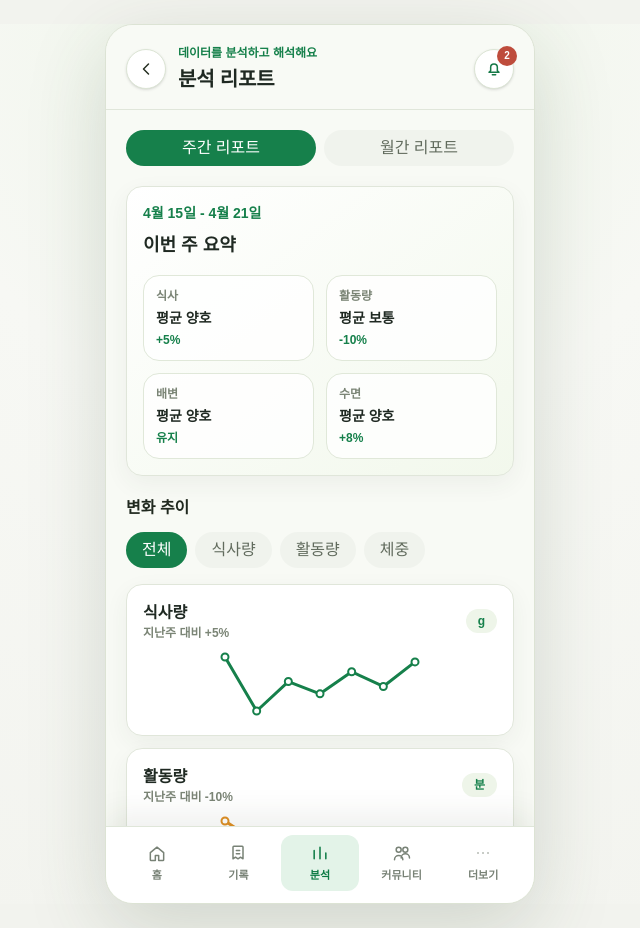
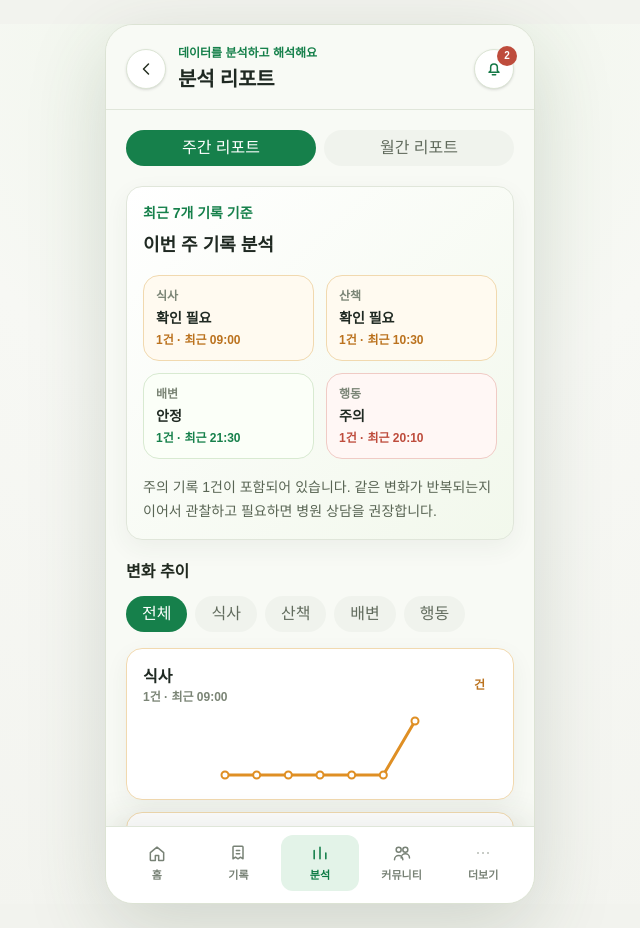
Before and after one commit to PU3-Lab/pet-log-v1.0, a Next.js app in the folder app/web/: page /analysis in a window 1280 px wide. Shown: the whole page, without its empty margins (320-960 px from the left). Built offline with nearby package versions, Linux system fonts and the light colour scheme.

Commit message:
feat: make analysis dashboard record based

```diff
--- a/app/web/src/app/analysis/page.tsx
+++ b/app/web/src/app/analysis/page.tsx
@@ -5,55 +5,51 @@ import { AppShell } from "@/components/app-shell";
 import { usePetLog } from "@/components/pet-log-provider";
 import { Card, MiniLineChart, Pill, SectionHeader } from "@/components/ui";
 import { getAiInsights } from "@/lib/ai-insights";
-import { metrics } from "@/lib/mock-data";
-import type { MetricSeries } from "@/lib/types";
+import { getAnalysisMetrics, getAnalysisReport, getVetBrief, type AnalysisMetric, type AnalysisRange, type AnalysisTone } from "@/lib/analysis-summary";
 
-type ReportRange = "weekly" | "monthly";
-type MetricFilter = "all" | MetricSeries["id"];
+type MetricFilter = "all" | AnalysisMetric["id"];
 
-const reportRanges: { label: string; value: ReportRange }[] = [
+const reportRanges: { label: string; value: AnalysisRange }[] = [
   { label: "주간 리포트", value: "weekly" },
   { label: "월간 리포트", value: "monthly" },
 ];
 
-const reportSummaries: Record<ReportRange, { period: string; title: string; items: [string, string, string][]; insight: string }> = {
-  weekly: {
-    period: "4월 15일 - 4월 21일",
-    title: "이번 주 요약",
-    items: [
-      ["식사", "평균 양호", "+5%"],
-      ["활동량", "평균 보통", "-10%"],
-      ["배변", "평균 양호", "유지"],
-      ["수면", "평균 양호", "+8%"],
-    ],
-    insight: "식사와 배변은 안정적이지만 산책 시간이 줄어든 흐름이 보입니다.",
-  },
-  monthly: {
-    period: "2026년 4월",
-    title: "이번 달 요약",
-    items: [
-      ["식사", "규칙적", "안정"],
-      ["활동량", "조금 감소", "-6%"],
-      ["배변", "정상 범위", "유지"],
-      ["체중", "완만한 증가", "+0.2kg"],
-    ],
-    insight: "한 달 기준으로 체중이 완만하게 늘고 있어 급여량과 간식 빈도를 함께 보는 것이 좋습니다.",
-  },
+const toneText: Record<AnalysisTone, string> = {
+  green: "text-[#16804b]",
+  orange: "text-[#bb721e]",
+  red: "text-[#be4c3c]",
+  blue: "text-[#356aa8]",
+};
+
+const toneCard: Record<AnalysisTone, string> = {
+  green: "border-[#d8ead1] bg-[#fbfff8]",
+  orange: "border-[#f1d9af] bg-[#fffaf0]",
+  red: "border-[#f0cbc5] bg-[#fff7f5]",
+  blue: "border-[#d4e0f5] bg-[#f6f9ff]",
+};
+
+const chartTone: Record<AnalysisTone, string> = {
+  green: "#16804b",
+  orange: "#df8f24",
+  red: "#be4c3c",
+  blue: "#356aa8",
 };
 
 export default function AnalysisPage() {
   const { records } = usePetLog();
-  const [activeRange, setActiveRange] = useState<ReportRange>("weekly");
+  const [activeRange, setActiveRange] = useState<AnalysisRange>("weekly");
   const [activeMetric, setActiveMetric] = useState<MetricFilter>("all");
 
-  const summary = reportSummaries[activeRange];
+  const summary = useMemo(() => getAnalysisReport(records, activeRange), [activeRange, records]);
   const aiInsights = useMemo(() => getAiInsights(records), [records]);
+  const metrics = useMemo(() => getAnalysisMetrics(records), [records]);
+  const vetBrief = useMemo(() => getVetBrief(records), [records]);
   const visibleMetrics = useMemo(() => {
     if (activeMetric === "all") {
       return metrics;
     }
     return metrics.filter((metric) => metric.id === activeMetric);
-  }, [activeMetric]);
+  }, [activeMetric, metrics]);
 
   return (
     <AppShell subtitle="데이터를 분석하고 해석해요" title="분석 리포트">
@@ -70,14 +66,15 @@ export default function AnalysisPage() {
           <p className="text-sm font-bold text-[#16804b]">{summary.period}</p>
           <h2 className="mt-2 text-lg font-black text-[#1f2922]">{summary.title}</h2>
           <div className="mt-4 grid grid-cols-2 gap-3">
-            {summary.items.map(([label, value, trend]) => (
-              <div className="rounded-2xl border border-[#e0e8d9] bg-white/80 p-3" key={label}>
-                <p className="text-xs font-bold text-[#7b8576]">{label}</p>
-                <p className="mt-1 text-sm font-black text-[#1f2922]">{value}</p>
-                <p className="mt-1 text-xs font-bold text-[#16804b]">{trend}</p>
+            {summary.cards.map((card) => (
+              <div className={`rounded-2xl border p-3 ${toneCard[card.tone]}`} key={card.id}>
+                <p className="text-xs font-bold text-[#7b8576]">{card.label}</p>
+                <p className="mt-1 text-sm font-black text-[#1f2922]">{card.value}</p>
+                <p className={`mt-1 text-xs font-bold ${toneText[card.tone]}`}>{card.trend}</p>
               </div>
             ))}
           </div>
+          <p className="mt-4 text-sm leading-6 text-[#596554]">{summary.insight}</p>
         </Card>
 
         <section>
@@ -94,17 +91,17 @@ export default function AnalysisPage() {
           </div>
           <div className="space-y-3">
             {visibleMetrics.map((metric) => (
-              <Card key={metric.label}>
+              <Card className={toneCard[metric.tone]} key={metric.label}>
                 <div className="mb-2 flex items-center justify-between gap-3">
                   <div>
                     <h3 className="font-bold text-[#1f2922]">{metric.label}</h3>
                     <p className="text-xs font-semibold text-[#7b8576]">{metric.trend}</p>
                   </div>
-                  <span className="rounded-full bg-[#eef5e9] px-3 py-1 text-xs font-bold text-[#16804b]">
+                  <span className={`rounded-full bg-white/75 px-3 py-1 text-xs font-bold ${toneText[metric.tone]}`}>
                     {metric.unit}
                   </span>
                 </div>
-                <MiniLineChart tone={metric.id === "activity" ? "#df8f24" : "#16804b"} values={metric.values} />
+                <MiniLineChart tone={chartTone[metric.tone]} values={metric.values} />
               </Card>
             ))}
           </div>
@@ -129,6 +126,21 @@ export default function AnalysisPage() {
           </div>
         </section>
 
+        <section>
+          <SectionHeader title="병원 제출용 요약" />
+          <Card>
+            <p className="text-sm font-bold text-[#16804b]">{vetBrief.title}</p>
+            <p className="mt-2 text-sm leading-6 text-[#667262]">{vetBrief.detail}</p>
+            <ul className="mt-4 space-y-2">
+              {vetBrief.items.map((item) => (
+                <li className="rounded-xl bg-[#f4f7f0] px-3 py-2 text-xs font-semibold leading-5 text-[#3d4639]" key={item}>
+                  {item}
+                </li>
+              ))}
+            </ul>
+          </Card>
+        </section>
+
         <Card className="bg-[#fffaf0]">
           <p className="text-sm font-bold text-[#b56d19]">안전 안내</p>
           <p className="mt-2 text-sm leading-6 text-[#65533a]">
--- /dev/null
+++ b/app/web/src/lib/analysis-summary.ts
@@ -0,0 +1,135 @@
+import { categoryLabels } from "./mock-data";
+import type { RecordCategory, RecordEntry, RecordStatus } from "./types";
+
+export type AnalysisRange = "weekly" | "monthly";
+
+export type AnalysisTone = "green" | "orange" | "red" | "blue";
+
+export type AnalysisCard = {
+  id: RecordCategory;
+  label: string;
+  value: string;
+  trend: string;
+  tone: AnalysisTone;
+};
+
+export type AnalysisMetric = {
+  id: Extract<RecordCategory, "meal" | "walk" | "stool" | "behavior">;
+  label: string;
+  unit: string;
+  values: number[];
+  trend: string;
+  tone: AnalysisTone;
+};
+
+export type AnalysisReport = {
+  period: string;
+  title: string;
+  cards: AnalysisCard[];
+  insight: string;
+};
+
+export type VetBrief = {
+  title: string;
+  detail: string;
+  items: string[];
+};
+
+const reportCategories: RecordCategory[] = ["meal", "walk", "stool", "behavior"];
+const metricCategories: AnalysisMetric["id"][] = ["meal", "walk", "stool", "behavior"];
+
+const statusView: Record<RecordStatus, { value: string; tone: AnalysisTone }> = {
+  normal: { value: "안정", tone: "green" },
+  notice: { value: "확인 필요", tone: "orange" },
+  alert: { value: "주의", tone: "red" },
+};
+
+export function getAnalysisReport(records: RecordEntry[], range: AnalysisRange): AnalysisReport {
+  const scopedRecords = range === "weekly" ? records.slice(0, 7) : records.slice(0, 30);
+  const cards = reportCategories.map((category) => createReportCard(category, scopedRecords));
+  const alertCount = scopedRecords.filter((record) => record.status === "alert").length;
+  const noticeCount = scopedRecords.filter((record) => record.status === "notice").length;
+
+  return {
+    period: range === "weekly" ? "최근 7개 기록 기준" : "최근 30개 기록 기준",
+    title: range === "weekly" ? "이번 주 기록 분석" : "이번 달 기록 분석",
+    cards,
+    insight: createInsight(scopedRecords.length, alertCount, noticeCount),
+  };
+}
+
+export function getAnalysisMetrics(records: RecordEntry[]): AnalysisMetric[] {
+  const recentRecords = records.slice(0, 7).reverse();
+
+  return metricCategories.map((category) => {
+    const values = recentRecords.map((record) => (record.category === category ? 1 : 0));
+    const paddedValues = [...Array(Math.max(0, 7 - values.length)).fill(0), ...values];
+    const count = records.filter((record) => record.category === category).length;
+    const latest = records.find((record) => record.category === category);
+
+    return {
+      id: category,
+      label: categoryLabels[category],
+      unit: "건",
+      values: paddedValues,
+      trend: latest ? `${count}건 · 최근 ${latest.time}` : "최근 기록 없음",
+      tone: latest ? statusView[latest.status].tone : "blue",
+    };
+  });
+}
+
+export function getVetBrief(records: RecordEntry[]): VetBrief {
+  const recentRecords = records.slice(0, 3);
+  const hasAlert = records.some((record) => record.status === "alert");
+
+  return {
+    title: "병원 제출용 요약",
+    detail: hasAlert
+      ? "주의 기록이 포함되어 있습니다. 증상이 반복되거나 심해지면 이 요약과 원문 기록을 함께 병원 상담에 활용하세요."
+      : "최근 기록에서 큰 주의 신호는 보이지 않습니다. 상담이 필요할 때 원문 기록을 함께 확인할 수 있습니다.",
+    items:
+      recentRecords.length > 0
+        ? recentRecords.map((record) => `${record.date} ${record.time} · ${categoryLabels[record.category]} · ${record.title}`)
+        : ["아직 제출용으로 정리할 기록이 없습니다."],
+  };
+}
+
+function createReportCard(category: RecordCategory, records: RecordEntry[]): AnalysisCard {
+  const categoryRecords = records.filter((record) => record.category === category);
+  const latest = categoryRecords[0];
+
+  if (!latest) {
+    return {
+      id: category,
+      label: categoryLabels[category],
+      value: "기록 없음",
+      trend: "판단 보류",
+      tone: "blue",
+    };
+  }
+
+  const status = statusView[latest.status];
+  return {
+    id: category,
+    label: categoryLabels[category],
+    value: status.value,
+    trend: `${categoryRecords.length}건 · 최근 ${latest.time}`,
+    tone: status.tone,
+  };
+}
+
+function createInsight(recordCount: number, alertCount: number, noticeCount: number) {
+  if (recordCount === 0) {
+    return "분석할 기록이 아직 없습니다. 식사, 산책, 배변 중 하나라도 남기면 변화 흐름을 볼 수 있습니다.";
+  }
+
+  if (alertCount > 0) {
+    return `주의 기록 ${alertCount}건이 포함되어 있습니다. 같은 변화가 반복되는지 이어서 관찰하고 필요하면 병원 상담을 권장합니다.`;
+  }
+
+  if (noticeCount > 0) {
+    return `확인 필요한 변화 ${noticeCount}건이 있습니다. 짧은 기록을 이어가면 평소 패턴과 비교하기 쉬워집니다.`;
+  }
+
+  return "최근 기록 흐름은 안정적으로 보입니다. 지금처럼 식사, 활동, 배변을 고르게 남기면 해석 정확도가 높아집니다.";
+}
```
